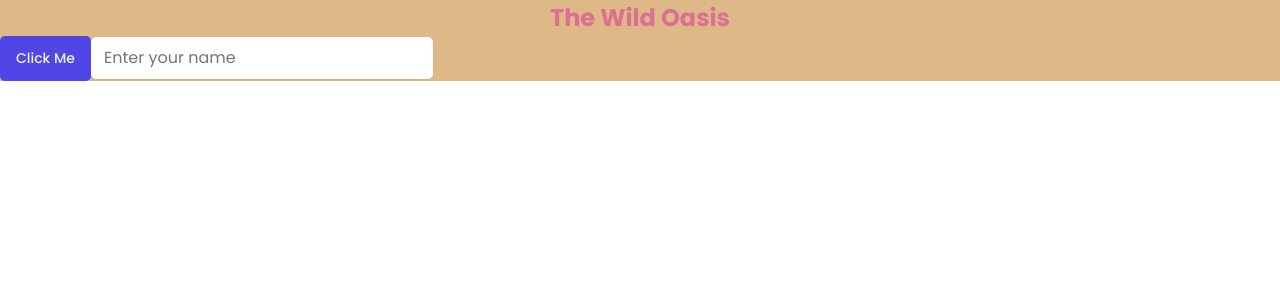
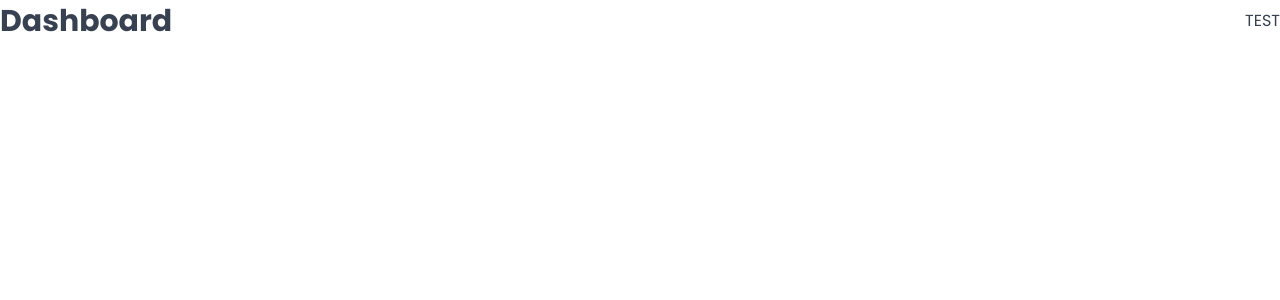
Before and after one commit to jeffreyaggrey/the-wild-oasis, a React (Vite) app: page /dashboard in a window 1280 px wide. Shown: the top 300 px of the page. Built offline with nearby package versions, Linux system fonts and the light colour scheme; the HTML template or start-up script is replaced by a standard one; a web font is replaced by a local one.

Commit message:
setup routes

```diff
--- a/package.json
+++ b/package.json
@@ -12,6 +12,7 @@
   "dependencies": {
     "react": "^18.2.0",
     "react-dom": "^18.2.0",
+    "react-router-dom": "^6.22.2",
     "styled-components": "^6.1.8"
   },
   "devDependencies": {
--- a/src/App.jsx
+++ b/src/App.jsx
@@ -1,27 +1,31 @@
-import styled from 'styled-components';
+import { BrowserRouter, Routes, Route, Navigate } from 'react-router-dom';
+import Dashboard from './pages/Dashboard';
+import Bookings from './pages/Bookings';
+import Cabins from './pages/Cabins';
+import Users from './pages/Users';
+import Settings from './pages/Settings';
+import Account from './pages/Account';
+import Login from './pages/Login';
+import PageNotFount from './pages/PageNotFound';
 import GlobalStyles from './styles/GlobalStyles';
-import Button from './ui/Button';
-import Input from './ui/Input';
-
-const H1 = styled.h1`
-  font-size: 1.5em;
-  text-align: center;
-  color: palevioletred;
-`;
-
-const StyledApp = styled.div`
-  background-color: burlywood;
-`;
 
 function App() {
   return (
     <>
       <GlobalStyles />
-      <StyledApp>
-        <H1>The Wild Oasis</H1>
-        <Button onClick={() => alert('Check in')}>Click Me</Button>
-        <Input type="text" placeholder="Enter your name" />
-      </StyledApp>
+      <BrowserRouter>
+        <Routes>
+          <Route index element={<Navigate replace to="dashboard" />} />
+          <Route path="dashboard" element={<Dashboard />} />
+          <Route path="bookings" element={<Bookings />} />
+          <Route path="cabins" element={<Cabins />} />
+          <Route path="users" element={<Users />} />
+          <Route path="settings" element={<Settings />} />
+          <Route path="account" element={<Account />} />
+          <Route path="login" element={<Login />} />
+          <Route path="*" element={<PageNotFount />} />
+        </Routes>
+      </BrowserRouter>
     </>
   );
 }
--- a/src/ui/Button.jsx
+++ b/src/ui/Button.jsx
@@ -49,19 +49,17 @@
 };
 
 const Button = styled.button`
-  font-size: 1.4rem;
-  padding: 1.2rem 1.6rem;
-  font-weight: 500;
   border: none;
   border-radius: var(--border-radius-sm);
-  background-color: var(--color-brand-600);
-  color: var(--color-brand-50);
   box-shadow: var(--shadow-sm);
-  cursor: pointer;
 
-  &:hover {
-    background-color: var(--color-brand-700);
-  }
+  ${props => sizes[props.size]}
+  ${props => variations[props.variation]}
 `;
 
+Button.defaultProps = {
+  variation: 'primary',
+  size: 'medium',
+};
+
 export default Button;
--- /dev/null
+++ b/src/ui/Heading.jsx
@@ -0,0 +1,28 @@
+import styled, { css } from 'styled-components';
+
+const Heading = styled.h1`
+  ${props =>
+    props.as === 'h1' &&
+    css`
+      font-size: 3rem;
+      font-weight: 700;
+    `}
+
+  ${props =>
+    props.as === 'h2' &&
+    css`
+      font-size: 2rem;
+      font-weight: 700;
+    `}
+
+  ${props =>
+    props.as === 'h3' &&
+    css`
+      font-size: 2rem;
+      font-weight: 500;
+    `}
+
+  line-height: 1.4;
+`;
+
+export default Heading;
--- a/src/ui/Input.jsx
+++ b/src/ui/Input.jsx
@@ -2,7 +2,7 @@
 
 const Input = styled.input`
   border: 1px solid var(--color-grey-300);
-  border-color: var(--color-grey-0);
+  border-color: var(--color-grey-200);
   border-radius: var(--border-radius-sm);
   padding: 0.8rem 1.2rem;
   box-shadow: var(--shadow-sm);
--- /dev/null
+++ b/src/ui/Row.jsx
@@ -0,0 +1,25 @@
+import styled, { css } from 'styled-components';
+
+const Row = styled.div`
+  display: flex;
+
+  ${props =>
+    props.type === 'horizontal' &&
+    css`
+      justify-content: space-between;
+      align-items: center;
+    `}
+
+  ${props =>
+    props.type === 'vertical' &&
+    css`
+      flex-direction: column;
+      gap: 1.6rem;
+    `}
+`;
+
+Row.defaultProps = {
+  type: 'horizontal',
+};
+
+export default Row;
```
Also changed, not shown: 1 other file (tests, documents, lock files or other folders).
